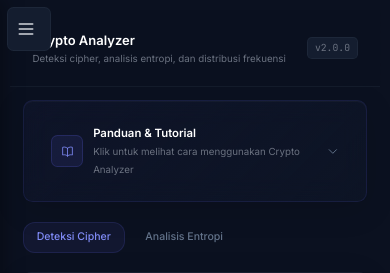
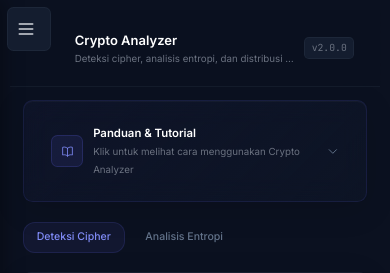
Before and after one commit to erga2904/Kriptografi, a Flask app: page /analyzer in a window 390 px wide. Shown: the top 273 px of the page. Run offline with Flask 3, Linux system fonts and the light colour scheme; some libraries are stand-ins or nearby versions.

Commit message:
Update base.html

```diff
--- a/app/templates/base.html
+++ b/app/templates/base.html
@@ -244,7 +244,7 @@
     <main id="main-content" class="lg:ml-64 min-h-screen transition-all duration-300">
         <!-- Top Bar -->
         <header class="sticky top-0 z-40 bg-surface-900/60 backdrop-blur-xl border-b border-border-subtle">
-            <div class="px-4 sm:px-6 lg:px-8 py-3 sm:py-4 flex items-center justify-between gap-3 sm:gap-4">
+            <div class="pl-16 pr-4 sm:px-6 lg:pl-8 lg:pr-8 py-3 sm:py-4 flex items-center justify-between gap-3 sm:gap-4">
                 <div class="min-w-0 flex-1">
                     <h1 class="text-base sm:text-lg font-semibold text-white truncate">{% block page_title %}Dasbor{% endblock %}</h1>
                     <p class="text-xs sm:text-sm text-gray-500 mt-0.5 truncate">{% block page_subtitle %}Platform Pembelajaran Kriptografi{% endblock %}</p>
```
